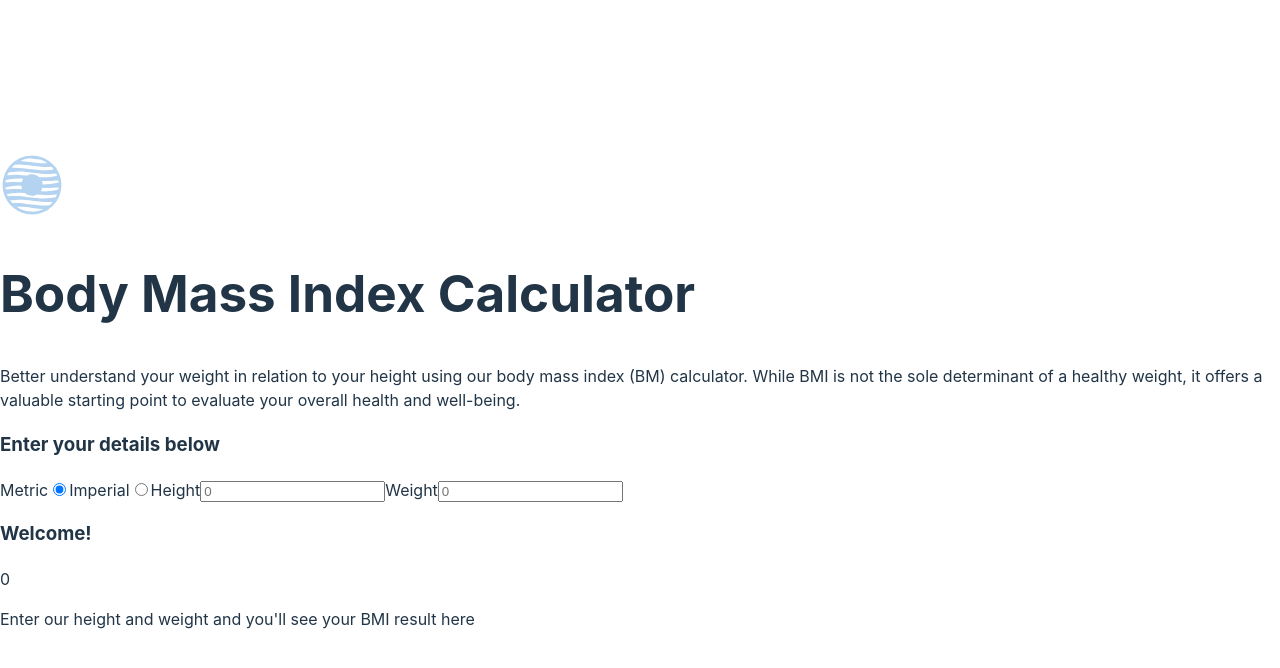
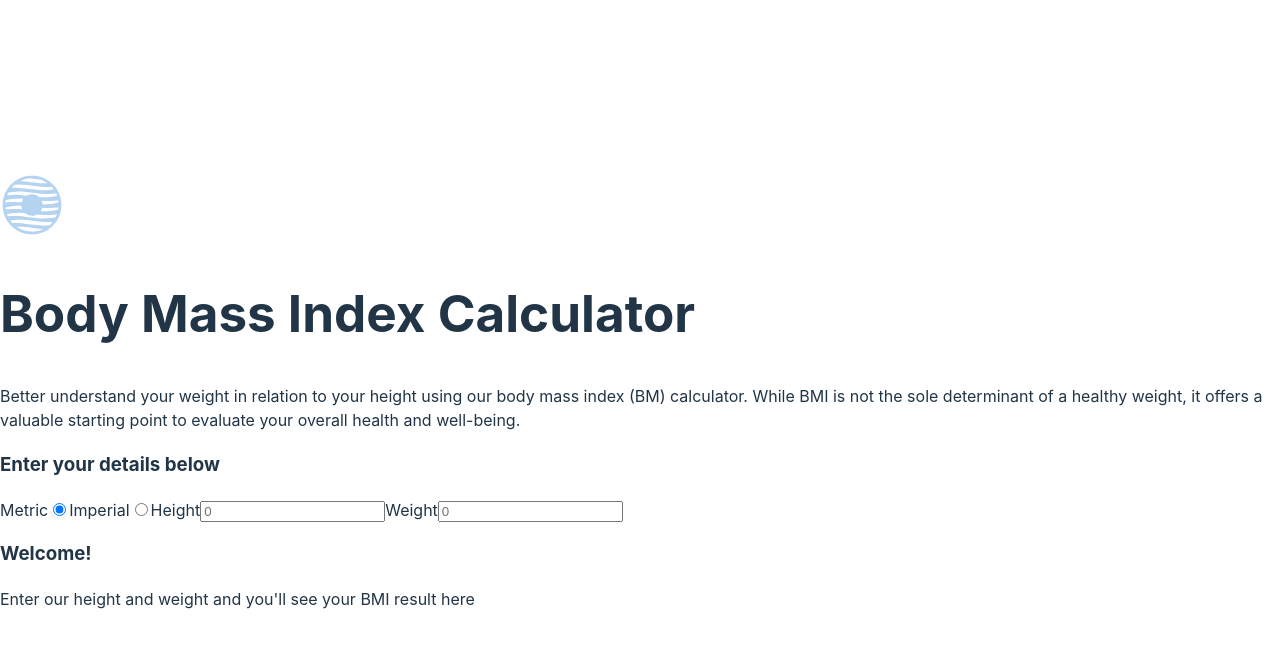
Before and after one commit to KarenDouglas/bmi-calculator, a React (Vite) app in the folder client/: page / in a window 1280 px wide. Shown: the top 668 px of the page. Built offline with nearby package versions, Linux system fonts and the light colour scheme.

Commit message:
passed test for calculating bmi for metric, still need to get min and max healthy weight for metric

```diff
--- a/client/mocks/fileMocks.js
+++ /dev/null
@@ -1 +0,0 @@
-export default {};
--- a/client/package.json
+++ b/client/package.json
@@ -8,7 +8,8 @@
     "build": "vite build",
     "lint": "eslint . --ext js,jsx --report-unused-disable-directives --max-warnings 0",
     "preview": "vite preview",
-    "test": "jest"
+    "test": "jest",
+    "watch": "npx jest --watch"
   },
   "jest": {
     "testEnvironment": "jest-environment-jsdom",
--- a/client/src/components/BmiCalcComponent.jsx
+++ b/client/src/components/BmiCalcComponent.jsx
@@ -1,31 +1,78 @@
-import React, {useState} from "react";
+import React, {useEffect, useState} from "react";
 import logo from "../assets/logo.svg"
 
+
+function BmiDescription({wClass}) {
+  // create function to get min and max weight based on height
+
+
+  return(
+    <>
+    <section>
+      <p data-testid="results-description-full">Your BMI suggests you're <span data-testid ="weight-classification">{wClass}</span>. Your ideal weight is between <span data-testid="min-weight-range">63.3</span>kgs~<span data-testid="max-weight-range">85.2</span>kgs</p>
+    </section>
+    </>
+  )
+}
+
+
 function BmiCalcComponent() {
-  // create onchange event on inputs
-  // calculate bmi
-  // set function to dynamically change weight classification
-  // create function to get min and max weight based on height
+
 
   const [heightInputValue, setHeightInputValue] = useState('');
   const [weightInputValue, setWeightInputValue] = useState('');
   const [resultsHeader, setResultsHeader] = useState('Welcome!');
-  const [resultsDesc, setResultsDec] = useState(`Enter our height and weight and you'll see your BMI result here`);
-  const [bmiResults, setBmiresults] = useState(0);
+  const [showResultsInfo, setShowResultsInfo] = useState(false)
+  const [bmiResults, setBmiresults] = useState('');
   const [weightClass, setWeightClass] = useState('');
+console.log({showResultsInfo})
+  // calculates BMI based on heigh(cm) and weight (kg)
+  const bmiCalculatorMetric = (heightCm, weight) => {
+      const heightInMeters = heightCm / 100
 
+      const bmi = weight / (heightInMeters * heightInMeters)
+      const roundedUpBMI = Math.ceil((bmi.toFixed(2) * 10)) / 10
+      return roundedUpBMI;
+  };
+
+  // determines whether weight if overweight/ underweight or heathly weight
+  const getWeightClass = (bmi) => {
+    //if bmi is <18.5 || > 24.9 weight class is unhealthy
+    // else healthy weight
+    console.log({bmi})
+    if(bmi < 18.5 || bmi > 24.9){
+
+      setWeightClass("an unhealthy weight")
+    }else{
+      setWeightClass("a healthy weight");
+    }
+    return;
+  };
+
+  // gets height values from user's inputs
   const handleHeightChange = (e) => {
-    e.preventDefault();
-    setHeightInputValue(e.target.value)
-    console.log(e.target.value)
+    setHeightInputValue(parseFloat(e.target.value))
+    console.log('height', e.target.value)
+  };
 
-  }
+  // gets weight values from user's inputs
   const handleWeightChange = (e) => {
-    e.preventDefault();
-    setWeightInputValue(e.target.value)
-    console.log(e.target.value)
+    setWeightInputValue(parseFloat(e.target.value))
+    console.log('weight',e.target.value)
+  };
 
-  }
+  // handles the state of the BMI results and info for the BMI calculator form
+  useEffect(() => {
+    if(heightInputValue && weightInputValue){
+      const results=  bmiCalculatorMetric(parseFloat(heightInputValue), parseFloat(weightInputValue))
+
+      setBmiresults(results)
+      setResultsHeader('Your BMI is...')
+      setShowResultsInfo(true);
+      getWeightClass(results)
+      };
+  },[heightInputValue,weightInputValue])
+
     return (
       <>
        <main>
@@ -50,8 +97,8 @@ function BmiCalcComponent() {
                 type="number"
                 id="height"
                 placeholder='0'
+                value={heightInputValue}
                 onChange={handleHeightChange}
-                value={heightInputValue}
                 />
                 <label htmlFor="weight" >Weight</label>
                 <input
@@ -64,8 +111,19 @@ function BmiCalcComponent() {
             </form>
             <section>
                 <h3 aria-label="Results header">{resultsHeader}</h3>
-                <p  data-testid="results">{bmiResults}</p>
-                <p data-testid="results-description">{resultsDesc}</p>
+             {  bmiResults && <p  data-testid="results">{bmiResults}</p>}
+
+
+            {showResultsInfo ? (
+              <BmiDescription
+              wClass = {weightClass}
+
+              />
+            ) : (
+
+              <p data-testid="results-description">Enter our height and weight and you'll see your BMI result here</p>
+            )}
+
 
             </section>
        </main>
```
Also changed, not shown: 1 other file (tests, documents, lock files or other folders).
